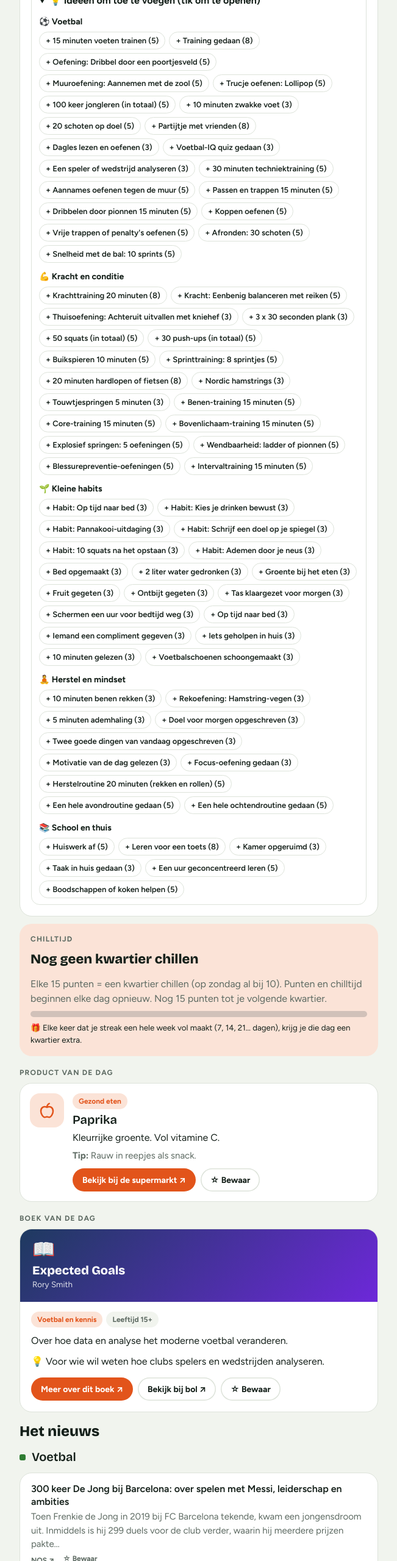
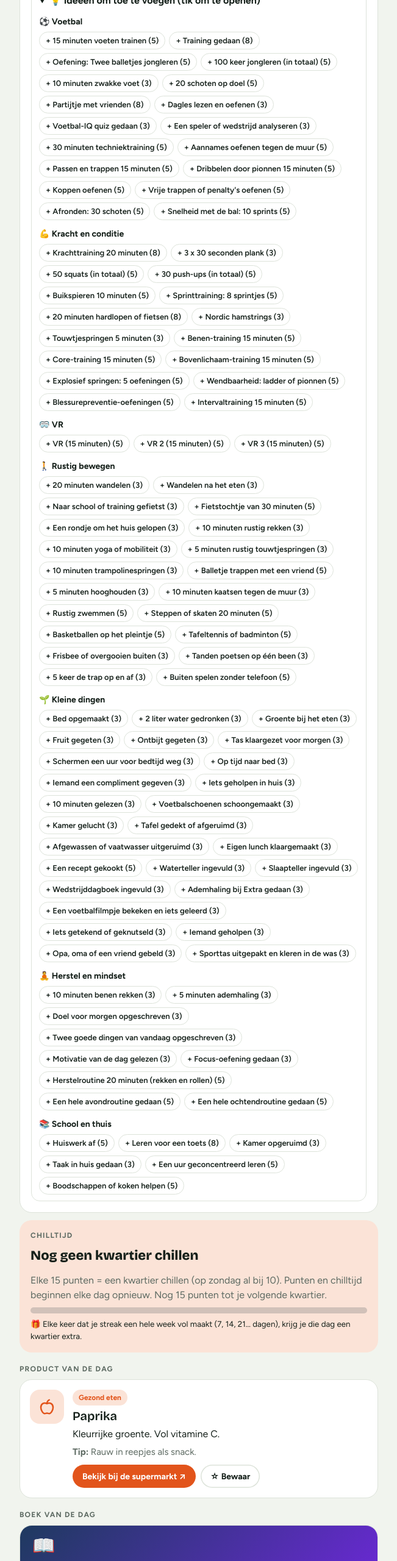
Before and after one commit to Mark346/stayhard, a plain HTML site: page index.html in a window 1280 px wide. Shown: the part 940-3500 px from the top of the page at 61% size, without its empty margins (314-965 px from the left). Drawn offline with nearby package versions, Linux system fonts and the light colour scheme.

Commit message:
Add files via upload

```diff
--- a/index.html
+++ b/index.html
@@ -1134,6 +1134,13 @@ const streakMin = d => d < REGEL5 ? 3 : isZondag(d) ? 3 : 5;
 const STREAK_MIN = streakMin(DAY);
 const RANGEN = [[0,"Beginner","🥚"],[3,"Amateur","⚽"],[7,"Clubspeler","👟"],[14,"Selectiespeler","📋"],[21,"Talent","⭐"],[30,"Jeugdinternational","🧢"],[45,"Profdebuut","✍️"],[60,"Prof","💼"],[90,"Basisspeler","🔥"],[120,"Topspeler","🚀"],[180,"International","🌍"],[270,"Wereldster","🌟"],[365,"Legende","🏆"]];
 const getTaken = () => store("stayhard-dagtaken") || {};
+// Eenmalig opruimen: taken die met "Habit:" beginnen en "Oefening:"-taken (behalve hooghouden) die nog niet af zijn, vanaf vandaag
+(() => { if (store("stayhard-opruim-2")) return; const all = getTaken();
+  Object.keys(all).forEach(d => { if (+d < DAY) return; all[d] = (all[d] || []).filter(t => t.done || !/^(Muuroefening|Thuisoefening|Kracht|Rekoefening|Trucje oefenen): /.test(t.t)); });
+  store("stayhard-dagtaken", all); store("stayhard-opruim-2", true); })();
+(() => { if (store("stayhard-opruim-1")) return; const all = getTaken(); let n = 0;
+  Object.keys(all).forEach(d => { if (+d < DAY) return; const l = all[d] || []; const keep = l.filter(t => t.done || !(/^Habit: /.test(t.t) || (/^Oefening: /.test(t.t) && !/hooghoud|jongl/i.test(t.t)))); n += l.length - keep.length; all[d] = keep; });
+  store("stayhard-dagtaken", all); store("stayhard-opruim-1", true); })();
 const dagPunten = list => (list || []).filter(t => t.done).reduce((a, t) => a + t.p, 0);
 const telt = (list, d = DAY) => (list || []).filter(t => t.done).length >= streakMin(d);
 function streakNu() {
@@ -1199,18 +1206,22 @@ function renderMijnDag() {
   // ideeën om toe te voegen, per soort; de habits en oefeningen wisselen elke dag
   const dag3 = (arr, salt, n) => { const out = []; for (let k = 0; out.length < n && k < n * 4; k++) { const x = arr[((DAY * 7 + salt * 13 + k * 31) % arr.length + arr.length) % arr.length]; if (!out.includes(x)) out.push(x); } return out; };
   const a30 = typeof UITDAGINGEN !== "undefined" ? alleUit().filter(u => { const st = get30()[u.id]; return st && !st.stop && tel30(st) < (u.len || 30) && !(st.done || []).includes(DAY); }) : [];
+  // Alleen de hooghoud-oefeningen staan nog als "Oefening:" bij de ideeën
+  const HOOG_DRILLS = DRILLS.filter(d => /hooghoud|jongl/i.test(d.title));
   const groepen = [
     ...(a30.length ? [["🏁 Mijn challenges", a30.map(u => [u.title + " (dag " + dag30(get30()[u.id], u.len || 30) + ")", "gemiddeld"])]] : []),
-    ["⚽ Voetbal", [["15 minuten voeten trainen","gemiddeld"],["Training gedaan","groot"],["Oefening: " + pick(DRILLS, 3).title,"gemiddeld"],["Muuroefening: " + dag3(MUUR, 2, 1)[0].title,"gemiddeld"],["Trucje oefenen: " + dag3(TRICKS, 4, 1)[0].title,"gemiddeld"],["100 keer jongleren (in totaal)","gemiddeld"],["10 minuten zwakke voet","klein"],["20 schoten op doel","gemiddeld"],["Partijtje met vrienden","groot"],["Dagles lezen en oefenen","klein"],["Voetbal-IQ quiz gedaan","klein"],["Een speler of wedstrijd analyseren","klein"],["30 minuten techniektraining","gemiddeld"],["Aannames oefenen tegen de muur","gemiddeld"],["Passen en trappen 15 minuten","gemiddeld"],["Dribbelen door pionnen 15 minuten","gemiddeld"],["Koppen oefenen","gemiddeld"],["Vrije trappen of penalty's oefenen","gemiddeld"],["Afronden: 30 schoten","gemiddeld"],["Snelheid met de bal: 10 sprints","gemiddeld"]]],
-    ["💪 Kracht en conditie", [["Krachttraining 20 minuten","groot"],["Kracht: " + dag3(KRACHT, 5, 1)[0].title,"gemiddeld"],["Thuisoefening: " + dag3(EXERCISES, 6, 1)[0].title,"klein"],["3 x 30 seconden plank","klein"],["50 squats (in totaal)","gemiddeld"],["30 push-ups (in totaal)","gemiddeld"],["Buikspieren 10 minuten","gemiddeld"],["Sprinttraining: 8 sprintjes","gemiddeld"],["20 minuten hardlopen of fietsen","groot"],["Nordic hamstrings","klein"],["Touwtjespringen 5 minuten","klein"],["Benen-training 15 minuten","gemiddeld"],["Core-training 15 minuten","gemiddeld"],["Bovenlichaam-training 15 minuten","gemiddeld"],["Explosief springen: 5 oefeningen","gemiddeld"],["Wendbaarheid: ladder of pionnen","gemiddeld"],["Blessurepreventie-oefeningen","gemiddeld"],["Intervaltraining 15 minuten","gemiddeld"]]],
-    ["🌱 Kleine habits", [...dag3(SMALL, 7, 6).map(h => ["Habit: " + h.title, "klein"]), ["Bed opgemaakt","klein"],["2 liter water gedronken","klein"],["Groente bij het eten","klein"],["Fruit gegeten","klein"],["Ontbijt gegeten","klein"],["Tas klaargezet voor morgen","klein"],["Schermen een uur voor bedtijd weg","klein"],["Op tijd naar bed","klein"],["Iemand een compliment gegeven","klein"],["Iets geholpen in huis","klein"],["10 minuten gelezen","klein"],["Voetbalschoenen schoongemaakt","klein"]]],
-    ["🧘 Herstel en mindset", [["10 minuten benen rekken","klein"],["Rekoefening: " + dag3(LEG_STRETCHES, 8, 1)[0].title,"klein"],["5 minuten ademhaling","klein"],["Doel voor morgen opgeschreven","klein"],["Twee goede dingen van vandaag opgeschreven","klein"],["Motivatie van de dag gelezen","klein"],["Focus-oefening gedaan","klein"],["Herstelroutine 20 minuten (rekken en rollen)","gemiddeld"],["Een hele avondroutine gedaan","gemiddeld"],["Een hele ochtendroutine gedaan","gemiddeld"]]],
+    ["⚽ Voetbal", [["15 minuten voeten trainen","gemiddeld"],["Training gedaan","groot"],...(HOOG_DRILLS.length ? [["Oefening: " + dag3(HOOG_DRILLS, 3, 1)[0].title,"gemiddeld"]] : []),["100 keer jongleren (in totaal)","gemiddeld"],["10 minuten zwakke voet","klein"],["20 schoten op doel","gemiddeld"],["Partijtje met vrienden","groot"],["Dagles lezen en oefenen","klein"],["Voetbal-IQ quiz gedaan","klein"],["Een speler of wedstrijd analyseren","klein"],["30 minuten techniektraining","gemiddeld"],["Aannames oefenen tegen de muur","gemiddeld"],["Passen en trappen 15 minuten","gemiddeld"],["Dribbelen door pionnen 15 minuten","gemiddeld"],["Koppen oefenen","gemiddeld"],["Vrije trappen of penalty's oefenen","gemiddeld"],["Afronden: 30 schoten","gemiddeld"],["Snelheid met de bal: 10 sprints","gemiddeld"]]],
+    ["💪 Kracht en conditie", [["Krachttraining 20 minuten","groot"],["3 x 30 seconden plank","klein"],["50 squats (in totaal)","gemiddeld"],["30 push-ups (in totaal)","gemiddeld"],["Buikspieren 10 minuten","gemiddeld"],["Sprinttraining: 8 sprintjes","gemiddeld"],["20 minuten hardlopen of fietsen","groot"],["Nordic hamstrings","klein"],["Touwtjespringen 5 minuten","klein"],["Benen-training 15 minuten","gemiddeld"],["Core-training 15 minuten","gemiddeld"],["Bovenlichaam-training 15 minuten","gemiddeld"],["Explosief springen: 5 oefeningen","gemiddeld"],["Wendbaarheid: ladder of pionnen","gemiddeld"],["Blessurepreventie-oefeningen","gemiddeld"],["Intervaltraining 15 minuten","gemiddeld"]]],
+    ["🥽 VR", [["VR (15 minuten)","gemiddeld"],["VR 2 (15 minuten)","gemiddeld"],["VR 3 (15 minuten)","gemiddeld"]]],
+    ["🚶 Rustig bewegen", [["20 minuten wandelen","klein"],["Wandelen na het eten","klein"],["Naar school of training gefietst","klein"],["Fietstochtje van 30 minuten","gemiddeld"],["Een rondje om het huis gelopen","klein"],["10 minuten rustig rekken","klein"],["10 minuten yoga of mobiliteit","klein"],["5 minuten rustig touwtjespringen","klein"],["10 minuten trampolinespringen","klein"],["Balletje trappen met een vriend","gemiddeld"],["5 minuten hooghouden","klein"],["10 minuten kaatsen tegen de muur","klein"],["Rustig zwemmen","gemiddeld"],["Steppen of skaten 20 minuten","gemiddeld"],["Basketballen op het pleintje","gemiddeld"],["Tafeltennis of badminton","gemiddeld"],["Frisbee of overgooien buiten","klein"],["Tanden poetsen op één been","klein"],["5 keer de trap op en af","klein"],["Buiten spelen zonder telefoon","gemiddeld"]]],
+    ["🌱 Kleine dingen", [["Bed opgemaakt","klein"],["2 liter water gedronken","klein"],["Groente bij het eten","klein"],["Fruit gegeten","klein"],["Ontbijt gegeten","klein"],["Tas klaargezet voor morgen","klein"],["Schermen een uur voor bedtijd weg","klein"],["Op tijd naar bed","klein"],["Iemand een compliment gegeven","klein"],["Iets geholpen in huis","klein"],["10 minuten gelezen","klein"],["Voetbalschoenen schoongemaakt","klein"],["Kamer gelucht","klein"],["Tafel gedekt of afgeruimd","klein"],["Afgewassen of vaatwasser uitgeruimd","klein"],["Eigen lunch klaargemaakt","klein"],["Een recept gekookt","gemiddeld"],["Waterteller ingevuld","klein"],["Slaapteller ingevuld","klein"],["Wedstrijddagboek ingevuld","klein"],["Ademhaling bij Extra gedaan","klein"],["Een voetbalfilmpje bekeken en iets geleerd","klein"],["Iets getekend of geknutseld","klein"],["Iemand geholpen","klein"],["Opa, oma of een vriend gebeld","klein"],["Sporttas uitgepakt en kleren in de was","klein"]]],
+    ["🧘 Herstel en mindset", [["10 minuten benen rekken","klein"],["5 minuten ademhaling","klein"],["Doel voor morgen opgeschreven","klein"],["Twee goede dingen van vandaag opgeschreven","klein"],["Motivatie van de dag gelezen","klein"],["Focus-oefening gedaan","klein"],["Herstelroutine 20 minuten (rekken en rollen)","gemiddeld"],["Een hele avondroutine gedaan","gemiddeld"],["Een hele ochtendroutine gedaan","gemiddeld"]]],
     ["📚 School en thuis", [["Huiswerk af","gemiddeld"],["Leren voor een toets","groot"],["Kamer opgeruimd","klein"],["Taak in huis gedaan","klein"],["Een uur geconcentreerd leren","gemiddeld"],["Boodschappen of koken helpen","gemiddeld"]]]
   ];
   const sw = el("details", "md-ideas"); sw.open = !lijst.length;
   sw.append(el("summary", null, "💡 Ideeën om toe te voegen (tik om te openen)"));
-  groepen.forEach(([naam, lijst]) => {
-    const rest = lijst.filter(([t]) => !lijst.some(x => x.t === t)); if (!rest.length) return;
+  groepen.forEach(([naam, items]) => {
+    const rest = items.filter(([t]) => !lijst.some(x => x.t === t)); if (!rest.length) return;
     const sg = el("div", "md-sug"); rest.forEach(([t, sz]) => { const c = el("button", "chip", "+ " + t + " (" + PUNTEN[sz] + ")"); c.type = "button"; c.onclick = () => add(t, sz); sg.append(c); });
     sw.append(el("h4", null, naam), sg);
   });
--- a/news.json
+++ b/news.json
@@ -1,54 +1,8 @@
 {
- "updated": "2026-11-03T12:54+01:00",
+ "updated": "2026-10-22T15:00+02:00",
  "items": [
-  {
-   "cat": "voetbal",
-   "title": "300 keer De Jong bij Barcelona: over spelen met Messi, leiderschap en ambities",
-   "text": "Toen Frenkie de Jong in 2019 bij FC Barcelona tekende, kwam een jongensdroom uit. Inmiddels is hij 299 duels voor de club verder, waarin hij meerdere prijzen pakte…",
-   "url": "https://nos.nl/l/2637858",
-   "source": "NOS"
-  },
-  {
-   "cat": "voetbal",
-   "title": "Geplaagd Inter moet tegen Feyenoord 'de honger en energie terugvinden'",
-   "text": "Blessures, een griepvirus en een mentaliteitsprobleem. Het rommelt bij Internazionale, dinsdagavond in Rotterdam tegenstander van Feyenoord in de Champions League.…",
-   "url": "https://nos.nl/l/2637846",
-   "source": "NOS"
-  },
-  {
-   "cat": "voetbal",
-   "title": "Tenerife-voetballer De Miguel (30) overleden na harde botsing met keeper",
-   "text": "De Spaanse voetballer Jesús de Miguel is dinsdag op 30-jarige leeftijd overleden. Dat heeft zijn club CD Tenerife bekendgemaakt.",
-   "url": "https://nos.nl/l/2637836",
-   "source": "NOS"
-  },
-  {
-   "cat": "voetbal",
-   "title": "Azië Cup bijna jaar uitgesteld vanwege conflict in Midden-Oosten",
-   "text": "De Aziatische voetbalbond (AFC) heeft besloten de Azië Cup van 2027 bijna een jaar te uit te stellen.",
-   "url": "https://nos.nl/l/2637823",
-   "source": "NOS"
-  },
-  {
-   "cat": "fitness",
-   "title": "Door 'trainingen die niemand anders doet' werd Almgren marathonsensatie in New York",
-   "text": "Een gezicht vol ongeloof in Central Park. De Zweedse vlag om de schouders van Andreas Almgren een indicatie van zijn stunt.",
-   "url": "https://nos.nl/l/2637737",
-   "source": "NOS"
-  },
-  {
-   "cat": "gezondheid",
-   "title": "Philips schikt apneu-zaak met Amerikaanse justitie, topman enthousiast over AI",
-   "text": "Voor Philips komt na vijf jaar een einde in zicht van de grote juridische problemen rond haperende slaapapneu-apparaten.",
-   "url": "https://nos.nl/l/2637844",
-   "source": "NOS"
-  },
-  {
-   "cat": "gezondheid",
-   "title": "Meer dan honderd gewonden in Oekraïense regio Charkiv, ziekenhuis aangevallen",
-   "text": "Bij Russische aanvallen in de regio Charkiv zijn zeker 114 mensen gewond geraakt, melden de Oekraïense autoriteiten.",
-   "url": "https://nos.nl/l/2637840",
-   "source": "NOS"
-  }
+  {"cat":"fitness","title":"Vier minuten per dag maakt sterker","text":"Dagelijks vier minuten krachttraining verbeterde in 12 weken de kracht en beweeglijkheid van ouderen.","url":"https://www.sciencedaily.com/news/top/health/","source":"ScienceDaily"},
+  {"cat":"fitness","title":"Ook astronauten blijven fit door te trainen","text":"Harten van astronauten bleven gezond tijdens maanden in de ruimte, vooral bij wie regelmatig trainde.","url":"https://www.sciencedaily.com/news/top/health/","source":"ScienceDaily"},
+  {"cat":"gezondheid","title":"Wie jong begint met sporten, blijft sterker","text":"Een Zweedse studie volgde mensen van 16 tot 63 jaar. Wie bleef bewegen, hield meer kracht en conditie over.","url":"https://www.sciencedaily.com/releases/2026/10/261014000912.htm","source":"ScienceDaily"}
  ]
 }
```
Also changed, not shown: 1 other file.
